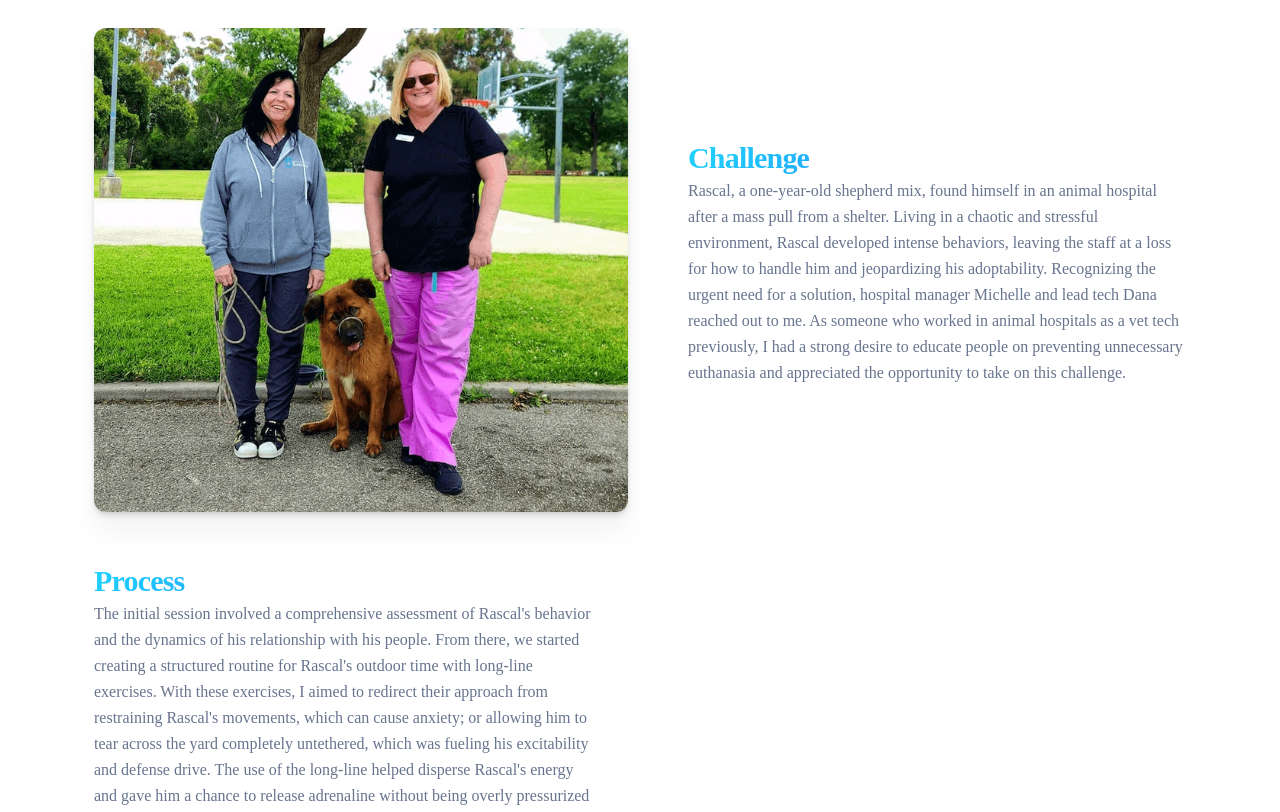
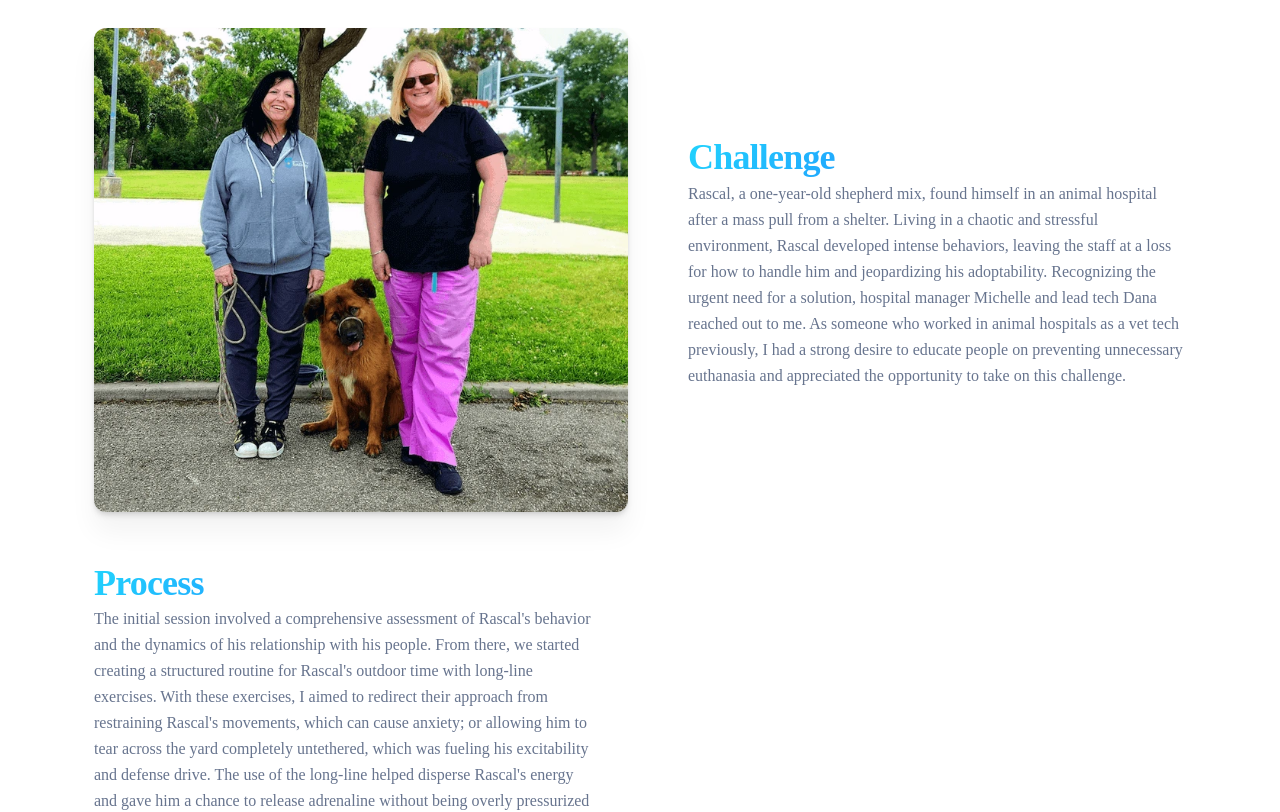
Before and after one commit to kellydietrich/zennidogs, a website: page testimonials.html in a window 1280 px wide. Shown: the part 620-1432 px from the top of the page. Drawn offline with Linux system fonts and the light colour scheme; a web font is replaced by a local one.

Commit message:
testimonials optimization

```diff
--- a/testimonials.html
+++ b/testimonials.html
@@ -103,9 +103,9 @@
                             </div>
                         </div>
                         <div class="col-lg-6 justify-content-center d-flex flex-column ps-lg-5 pt-lg-0 pt-3">
-                            <h3 class="text-info text-gradient mb-0">
+                            <h2 class="text-info text-gradient mb-0">
                             Challenge
-                            </h3>
+                            </h2>
                             <p>
                                 Rascal, a one-year-old shepherd mix, found himself in an animal hospital after a mass pull from a shelter. Living in a chaotic and stressful environment, Rascal developed intense behaviors, leaving the staff at a loss for how to handle him and jeopardizing his adoptability. Recognizing the urgent need for a solution, hospital manager Michelle and lead tech Dana reached out to me. As someone who worked in animal hospitals as a vet tech previously, I had a strong desire to educate people on preventing unnecessary euthanasia and appreciated the opportunity to take on this challenge.
                             </p>
@@ -124,9 +124,9 @@
                             </div>
                         </div>
                         <div class="col-lg-6 pe-lg-5 justify-content-center d-flex flex-column pt-lg-0 pt-3">
-                            <h3 class="text-info text-gradient mb-0">
+                            <h2 class="text-info text-gradient mb-0">
                             Process
-                            </h3>
+                            </h2>
                             <p>
                                 The initial session involved a comprehensive assessment of Rascal's behavior and the dynamics of his relationship with his people. From there, we started creating a structured routine for Rascal's outdoor time with long-line exercises. With these exercises, I aimed to redirect their approach from restraining Rascal's movements, which can cause anxiety; or allowing him to tear across the yard completely untethered, which was fueling his excitability and defense drive. The use of the long-line helped disperse Rascal's energy and gave him a chance to release adrenaline without being overly pressurized by someone yanking him closer on the leash. After a few minutes, Rascal began to use his adrenaline to figure out the patterns Michelle & Dana were making and how much space he was being allowed to have. Creating this pressure/release pattern allowed Rascal to shift from an over-adrenalized state to a more present mindset, gradually establishing his sense of pack drive. Michelle and Dana came to realize that the quality of exercise for dogs is just as important as the quantity.<br /><br />
                                 During subsequent sessions, I introduced place work on a raised cot and helped Rascal's people develop their sense of communication with him. As Michelle and Dana maintained consistency and led with intention, Rascal's behavior began to shift. I admired that despite the limitations of their busy veterinary lifestyle, they remained committed to Rascal's training. When we took our training sessions to the local park, they got a chance to apply the techniques they had learned at the hospital and practiced long-line work with increased confidence. The breakthrough came when they realized their power to change Rascal's perception of his environment by staying present and redirecting their anxieties.<br /><br />
@@ -152,7 +152,7 @@
                             </div>
                         </div>
                         <div class="col-lg-6 justify-content-center d-flex flex-column ps-lg-5 pt-lg-0 pt-3">
-                            <h3 class="text-info text-gradient mb-0">Impact</h3>
+                            <h2 class="text-info text-gradient mb-0">Impact</h2>
                                 <p>
                                 Beyond just rehabilitating Rascal's behavior, the training process profoundly impacted Michelle and Dana's relationship with him and the other animals under their care. They started taking Rascal out on their lunch breaks, and by keeping consistent with what they learned, he eventually became ready for adoption. Michelle and Dana also learned to approach animals calmly and avoid transferring their anxieties onto any animal.<br /><br />
 
```
Also changed, not shown: 1 other file.
